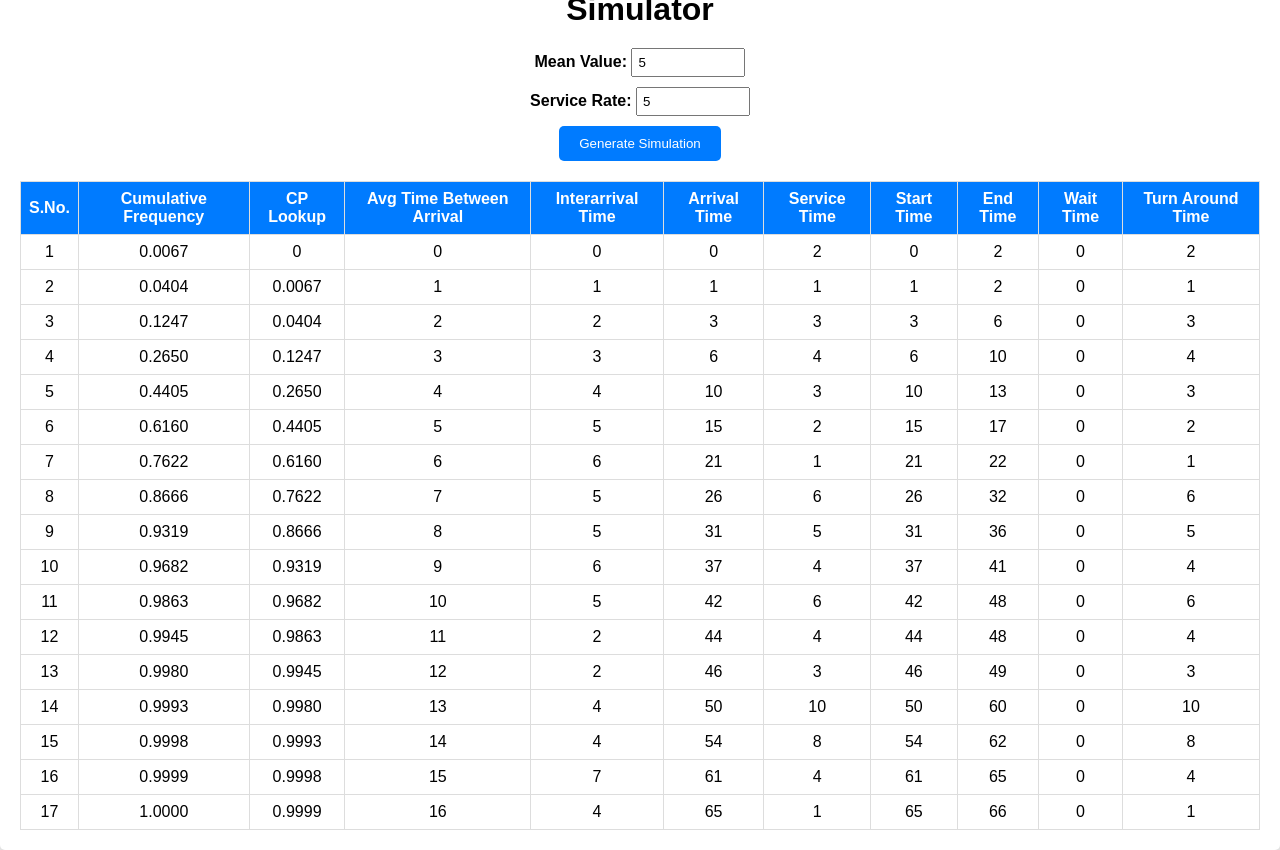
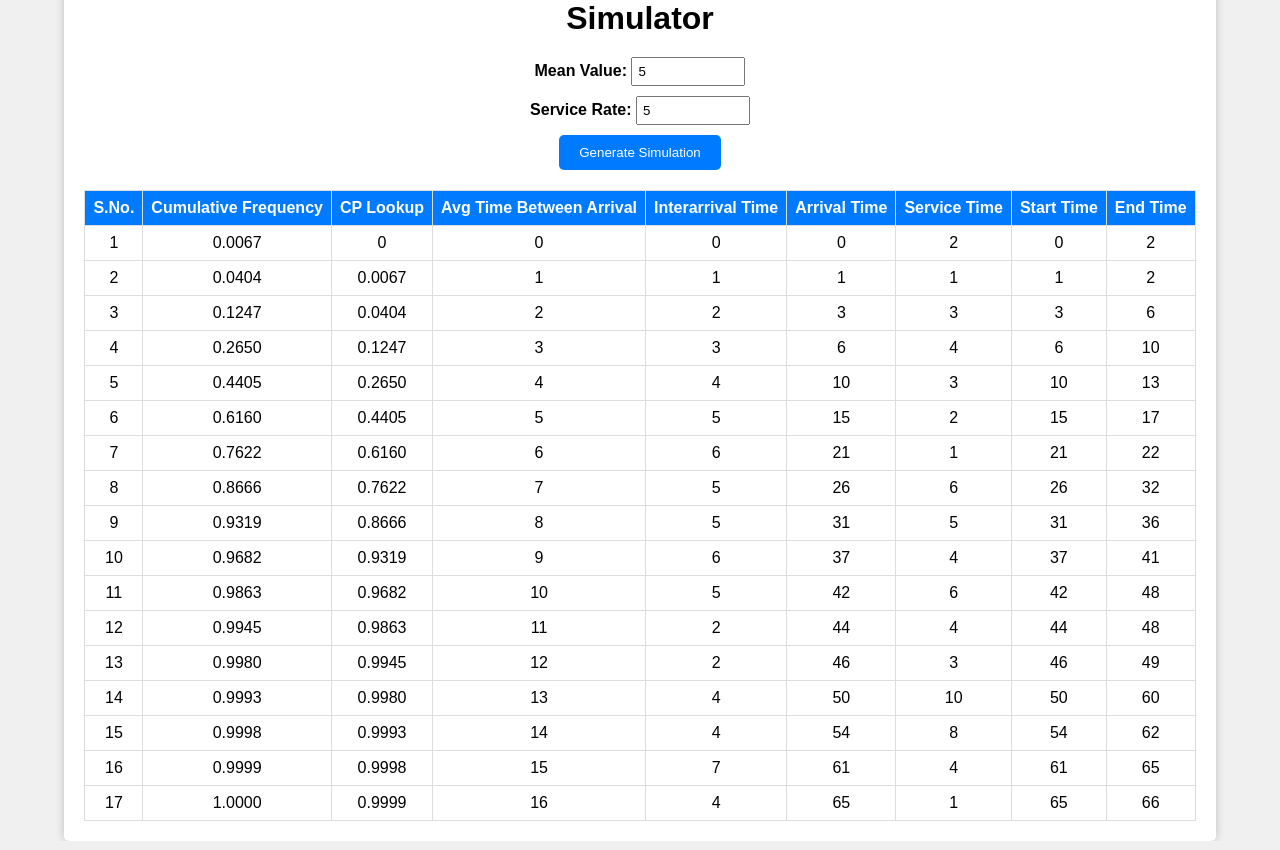
Before and after one commit to mahmed-eng/Simulator, a plain HTML site: page index.html in a window 1280 px wide. Both pictures are taken after typing "5", "5" into the empty fields and a click on the button "Generate Simulation". Drawn offline with Linux system fonts and the light colour scheme.

Commit message:
Removal of Turn Around Time and Wait time

```diff
--- a/index.html
+++ b/index.html
@@ -105,7 +105,7 @@
                 const mean = parseFloat(document.getElementById("mean").value);
                 const serviceRate = parseFloat(document.getElementById("serviceRate").value);
                 let resultText = "";
-                let tableHtml = "<table><tr><th>S.No.</th><th>Cumulative Frequency</th><th>CP Lookup</th><th>Avg Time Between Arrival</th><th>Interarrival Time</th><th>Arrival Time</th><th>Service Time</th><th>Start Time</th><th>End Time</th><th>Wait Time</th><th>Turn Around Time</th></tr>";
+                let tableHtml = "<table><tr><th>S.No.</th><th>Cumulative Frequency</th><th>CP Lookup</th><th>Avg Time Between Arrival</th><th>Interarrival Time</th><th>Arrival Time</th><th>Service Time</th><th>Start Time</th><th>End Time</th></tr>";
 
                 let Lookupvalues = {}; // Object to store Avg Time Between Arrival with corresponding CP Lookup
 
@@ -140,8 +140,7 @@
                         if (serviceTime > 0.5) {
                             serviceTime = Math.round(serviceTime);
                             let endTime = arrivalTime + serviceTime;
-                            let turnAroundTime = endTime - arrivalTime;
-                            tableHtml += `<tr><td>${x + 1}</td><td>${cumulativeFrequency.toFixed(4)}</td><td>${cpLookup}</td><td>${avgTimeBetweenArrival}</td><td>${interarrivalTime}</td><td>${arrivalTime}</td><td>${serviceTime}</td><td>${arrivalTime}</td><td>${endTime}</td><td>${arrivalTime - interarrivalPrevious}</td><td>${turnAroundTime}</td></tr>`;
+                            tableHtml += `<tr><td>${x + 1}</td><td>${cumulativeFrequency.toFixed(4)}</td><td>${cpLookup}</td><td>${avgTimeBetweenArrival}</td><td>${interarrivalTime}</td><td>${arrivalTime}</td><td>${serviceTime}</td><td>${arrivalTime}</td><td>${endTime}</td></tr>`;
                         }
 
                         x++;
```
